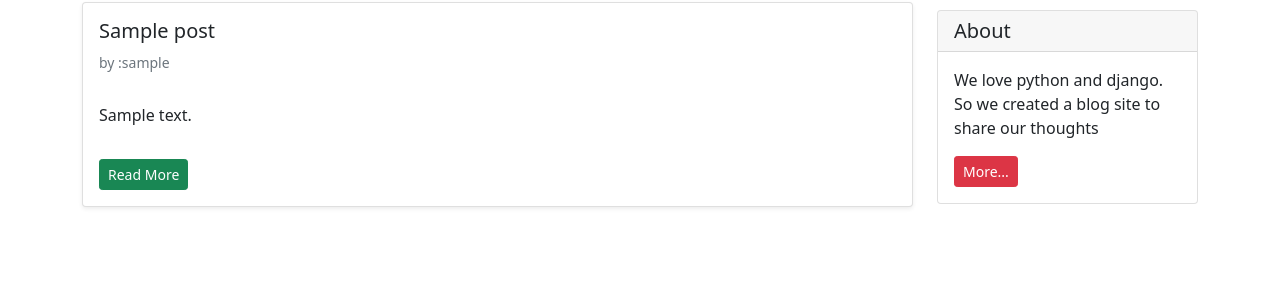
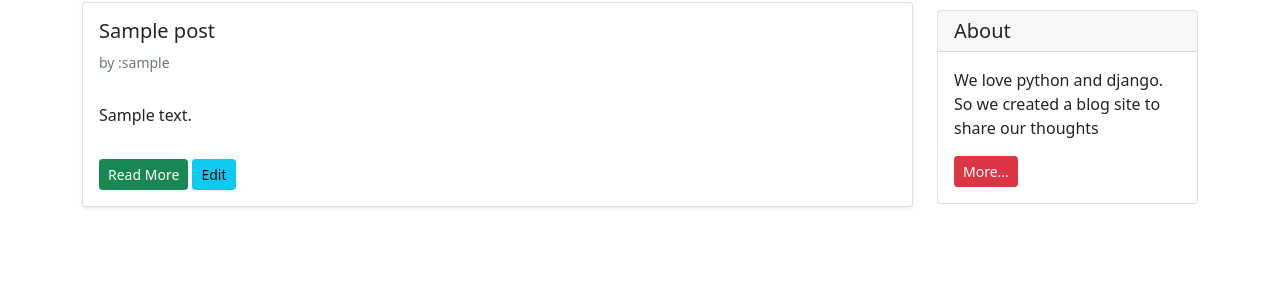
Before and after one commit to ka1antarBAB/weblog_project, a Django app: page /blog/ in a window 1280 px wide. Shown: the part 240-540 px from the top of the page. Run offline with Django 4.2, Linux system fonts and the light colour scheme; tables that the repository leaves empty hold one stand-in row (values such as "Sample post").

Commit message:
add a button for update view

```diff
--- a/post/templates/post/posts_list.html
+++ b/post/templates/post/posts_list.html
@@ -12,9 +12,8 @@
                         <h5 class="card-title">{{ posts.title }}</h5>
                         <h6 class="card-subtitle mb-2 text-muted small py-2">by :{{ posts.author }}</h6>
                         <p class="card-text py-3">{{ posts.text }}</p>
-                        <a href="{% url 'post_detail_view' posts.id %}">
-                            <div class="btn btn-sm btn-success">Read More</div>
-                        </a>
+                        <a href="{% url 'post_detail_view' posts.id %}"><div class="btn btn-sm btn-success">Read More</div></a>
+                        <a href="{% url 'post_update_view' posts.id %}"><div class="btn btn-sm btn-info">Edit</div></a>
                     </div>
                 </div>
             </div>
```
